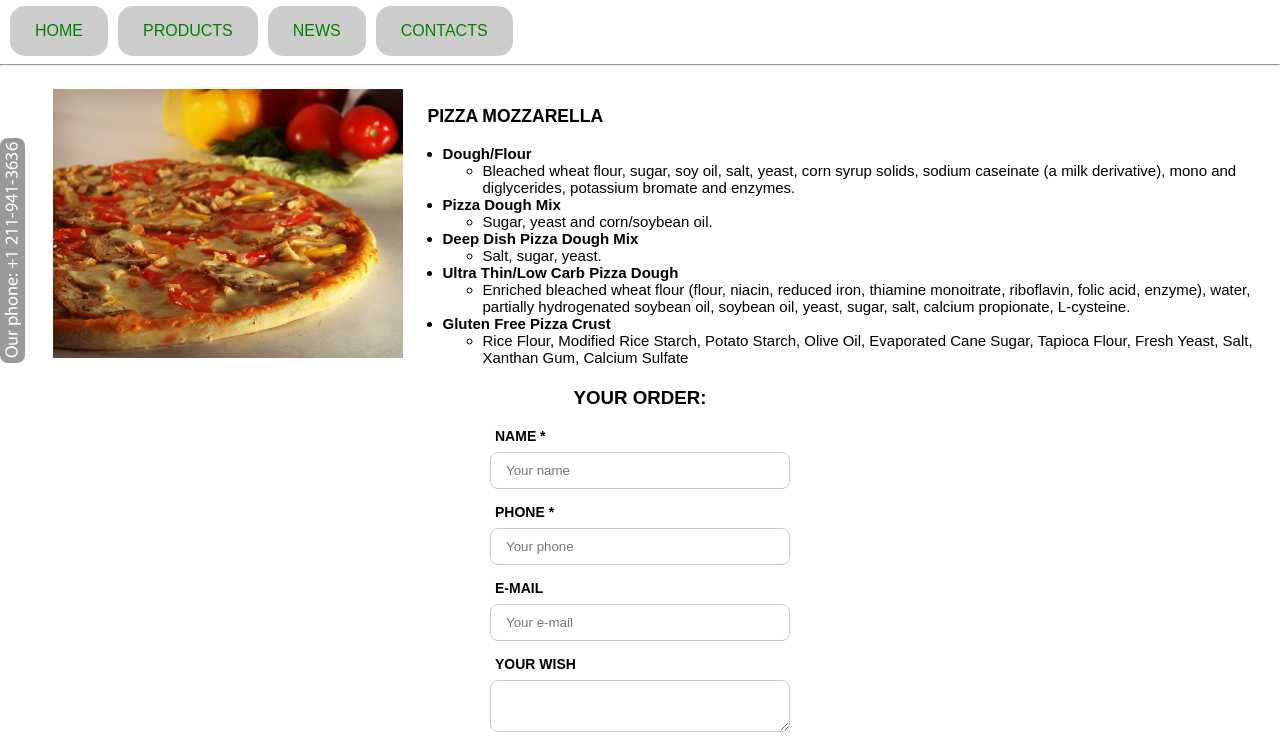
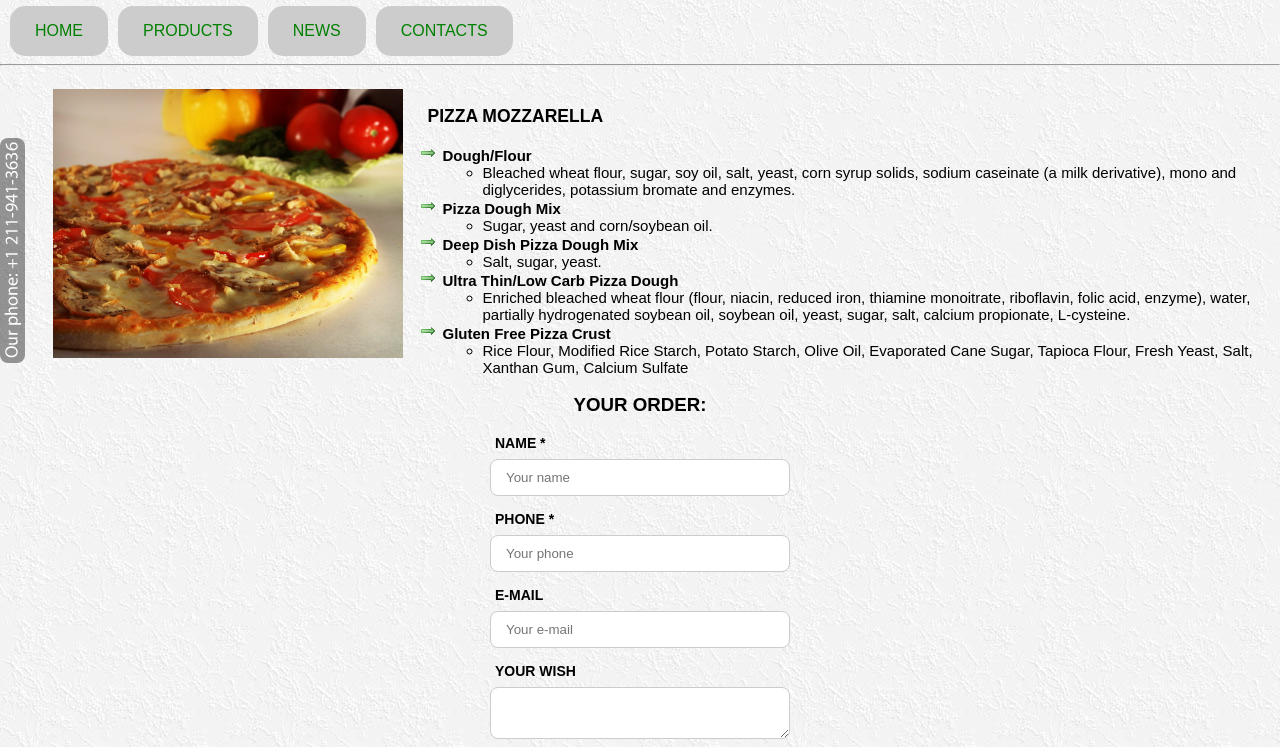
Before and after one commit to Oleg1983/pizza, a plain HTML site: page pages/product_1.html in a window 1280 px wide. Shown: the part 142-889 px from the top of the page. Drawn offline with Linux system fonts and the light colour scheme.

Commit message:
fix link.Home work 3

```diff
--- a/css/style.css
+++ b/css/style.css
@@ -1,7 +1,7 @@
 html, body{
 	margin:0;
 	padding: 0;
-	background-image: url(img/022serii.jpg);
+	background-image: url(../img/022serii.jpg);
 	font-family: Arial, sans-serif;
 	font-size: 16px;
 }
@@ -230,7 +230,7 @@ figure{
 /* Product order */
 
 li.title_p{
-	list-style-image: url(img/arrow.png);
+	list-style-image: url(../img/arrow.png);
 	font-weight: bold;
 }
 
```
